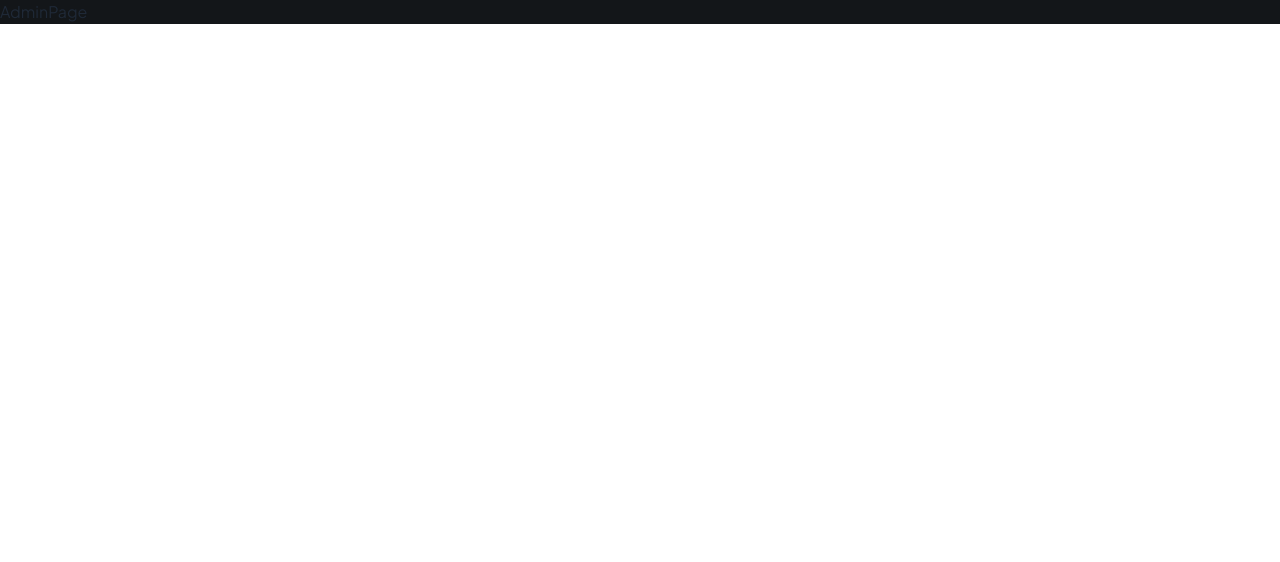
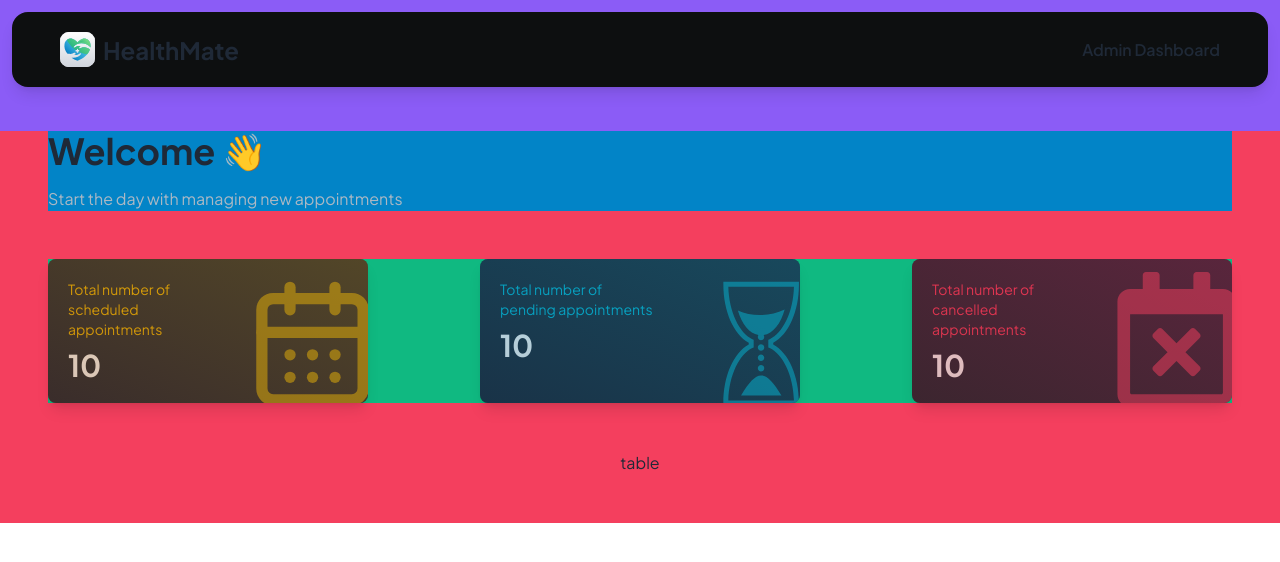
Before and after one commit to andryariadi/health-mate, a Next.js app: page /admin in a window 1280 px wide. Shown: the top 562 px of the page. Built offline with nearby package versions, Linux system fonts and the light colour scheme.

Commit message:
styling admin page and stat card component

```diff
--- a/src/app/admin/page.tsx
+++ b/src/app/admin/page.tsx
@@ -1,5 +1,41 @@
+import StatCard from "@/components/StatCard";
+import Image from "next/image";
+import Link from "next/link";
+import { LuCalendarDays } from "react-icons/lu";
+import { GiSandsOfTime } from "react-icons/gi";
+import { FaRegCalendarTimes } from "react-icons/fa";
+
 const AdminPage = () => {
-  return <div>AdminPage</div>;
+  return (
+    <div className="bg-violet-500 mx-auto max-w-7xl flex flex-col space-y-14">
+      <header className="bg-maber-500 admin-header">
+        {/* Logo */}
+        <Link href="/" className="flex items-center gap-2">
+          <Image src="/logo.svg" alt="logo" width={35} height={35} />
+          <span className="text-2xl font-bold">HealthMate</span>
+        </Link>
+
+        <p className="text-16-semibold">Admin Dashboard</p>
+      </header>
+
+      <main className="bg-rose-500 admin-main">
+        <section className="bg-sky-600 w-full space-y-4">
+          <h1 className="header">Welcome 👋</h1>
+          <p className="text-dark-700">Start the day with managing new appointments</p>
+        </section>
+
+        <section className="bg-emerald-500 admin-stat">
+          <StatCard icon={LuCalendarDays} color="text-yellow-500" bottom="-bottom-2" right="-right-3" colorBg="from-yellow-600 to-amber-900" title="Total number of scheduled appointments" value={"10"} />
+
+          <StatCard icon={GiSandsOfTime} color="text-cyan-500" bottom="-bottom-2" right="-right-7" colorBg="from-cyan-600 to-sky-900" title="Total number of pending appointments" value={"10"} />
+
+          <StatCard icon={FaRegCalendarTimes} color="text-rose-500" bottom="-bottom-1" right="-right-3" colorBg="from-rose-600 to-red-900" title="Total number of cancelled appointments" value={"10"} />
+        </section>
+
+        <div>table</div>
+      </main>
+    </div>
+  );
 };
 
 export default AdminPage;
--- /dev/null
+++ b/src/components/StatCard.tsx
@@ -0,0 +1,30 @@
+import { IconType } from "react-icons/lib";
+
+type StatCardProps = {
+  title: string;
+  value: string;
+  icon: IconType;
+  color?: string;
+  bottom?: string;
+  right?: string;
+  colorBg?: string;
+};
+
+const StatCard = ({ title, value, icon: Icon, color, bottom, right, colorBg }: StatCardProps) => {
+  return (
+    <div className={`relative bg-gray-800 p-5 rounded-lg shadow-lg overflow-hidden min-w-[20rem]`}>
+      <div className="space-y-2">
+        <p className={`${color} text-sm max-w-[10rem]`}>{title}</p>
+        <h3 className="text-white text-3xl font-bold">{value}</h3>
+      </div>
+
+      <div className={`absolute inset-0 bg-gradient-to-bl ${colorBg} opacity-30`} />
+
+      <div className={`absolute ${bottom} ${right} ${color} opacity-50`}>
+        <Icon size={135} />
+      </div>
+    </div>
+  );
+};
+
+export default StatCard;
```
